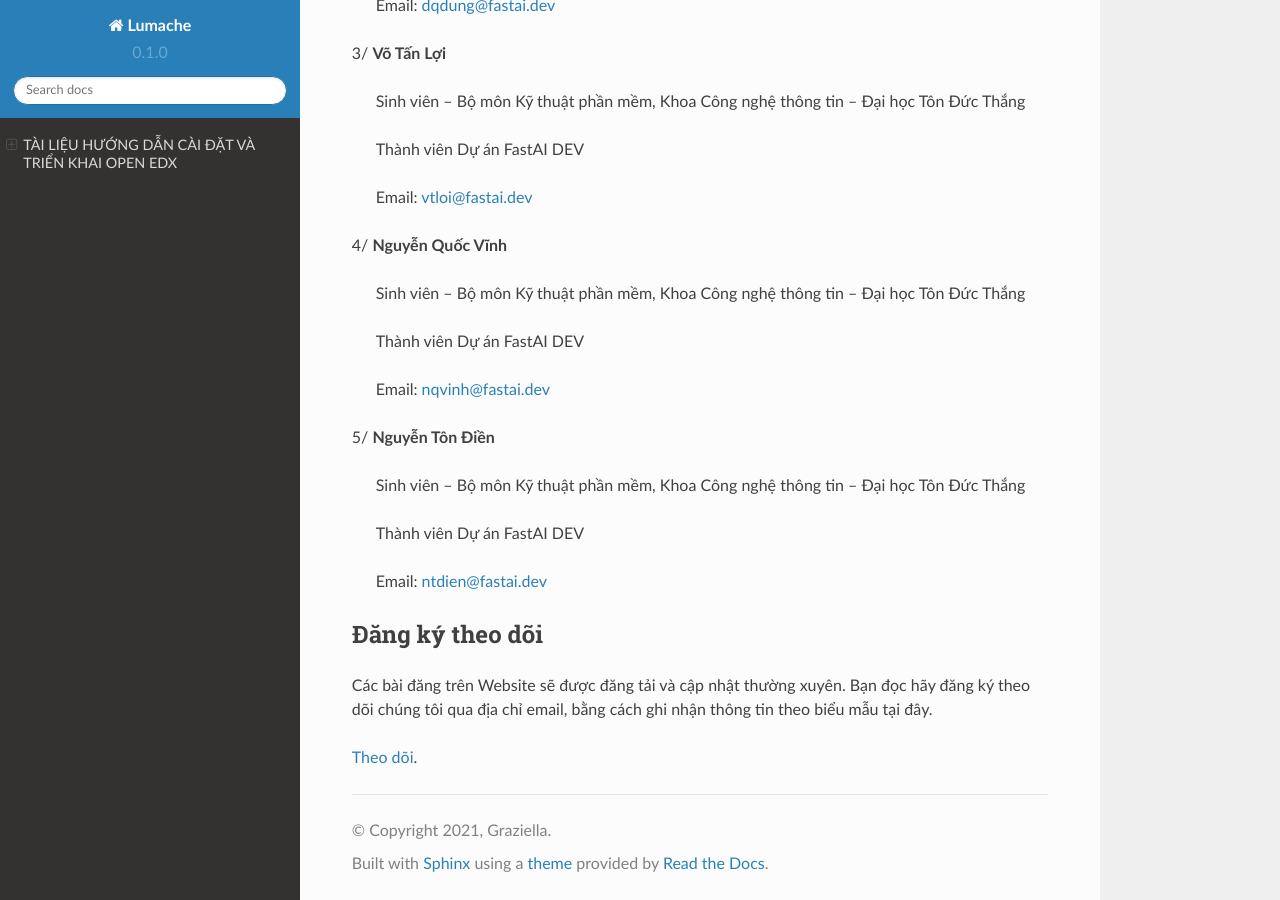
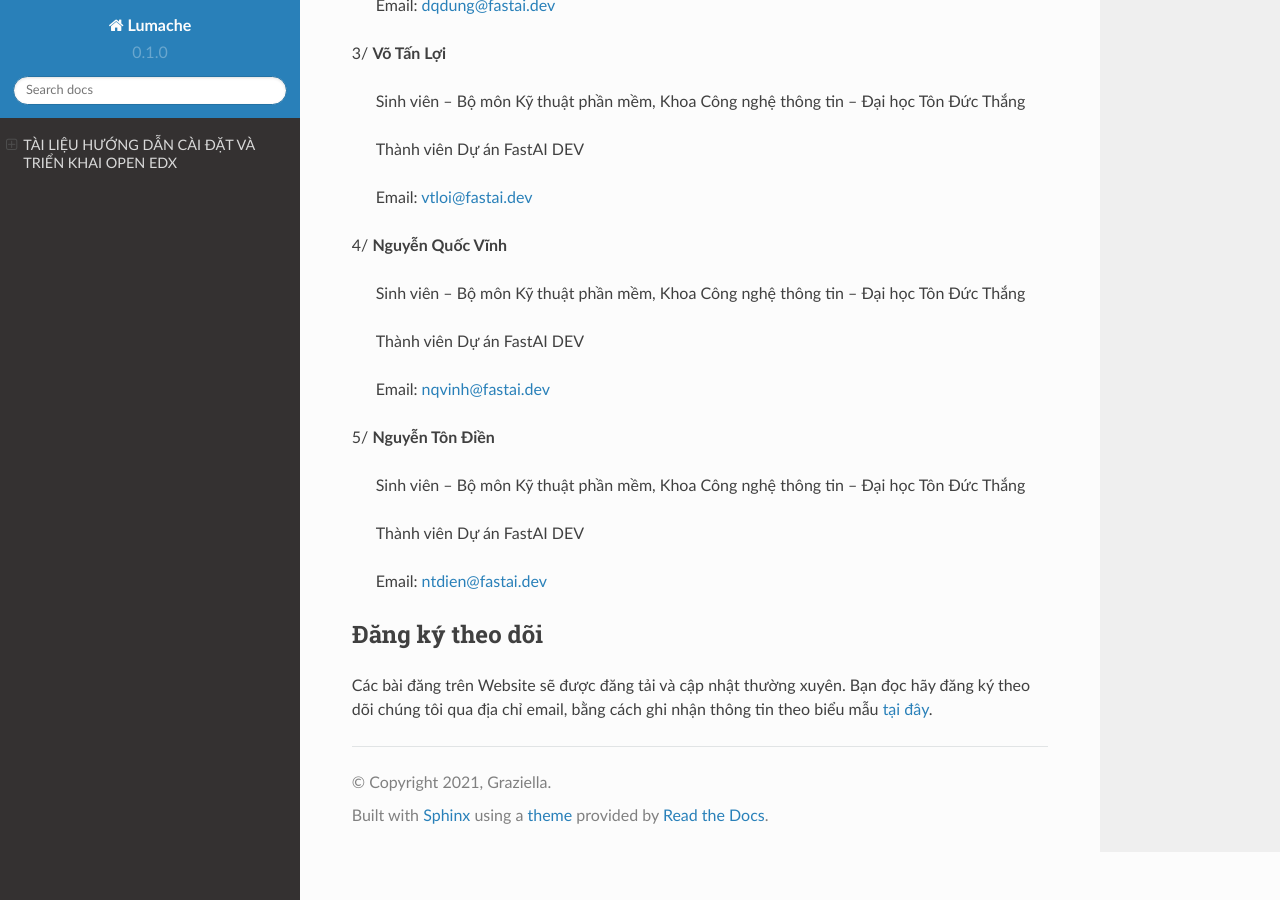
Before and after one commit to dlowji/rtd-openedx, a Sphinx documentation site: the page built from docs/source/index.rst, in a window 1280 px wide and 900 px high, scrolled down 1931 px. Built offline with Sphinx 7.4.7 and the Read the Docs theme 2.0.0, drawn with Linux system fonts in a browser that asks for light colours; some of the changed text lies outside the part shown.

Commit message:
Update index.rst

```diff
--- a/docs/source/index.rst
+++ b/docs/source/index.rst
@@ -9,10 +9,11 @@
 
 Gần đây, sự tăng trưởng của lĩnh vực thực tế ảo tăng cường, đặc biệt là sự ra đời của các phần cứng dành cho người dùng cuối, sẽ là động lực thúc đẩy vai trò của LMS trong việc tạo ra những trải nghiệm mới cho hoạt động dạy và hoạt động học. Chẳng hạn, sự phát triển của công nghệ hình ảnh 3D giúp minh họa các cơ quan, bộ phận bên trong vật thể, cùng với công nghệ tương tác trực tuyến giúp nâng cao hiệu suất dạy-học thông qua mạng Internet.
 
+.. figure:: images/edx-ar.jpg
+Thực tế ảo tăng cường cho phép người học tương tác với môi trường xung quanh theo một phương pháp hoàn toàn mới. Nguồn: `Apple Inc. <https://www.apple.com/in/education/k12/docs/ar-in-edu-lesson-ideas.pdf>`_
+
 Trong chuỗi bài này, chúng tôi sẽ sử dụng Open edX làm nền tảng chính để minh họa cho hoạt động dạy-học trên nền tảng số. Trong phần thứ nhất của chuỗi bài, chúng tôi sẽ trình bày cách thức cài đặt và triển khai nền tảng Open edX. Tiếp theo đó, trong phần hai, chúng tôi sẽ trình bày cách khai thác hiệu quả nền tảng Open edX. Chúng tôi sẽ thể hiện đối tượng người đọc trong mỗi bài viết để người dùng dễ tiếp cận các nội dung bài viết, chẳng hạn, lập trình viên, người dạy, người học, người quản lý giáo dục.
 
-.. figure:: images/edx-ar.jpg
-Thực tế ảo tăng cường cho phép người học tương tác với môi trường xung quanh theo một phương pháp hoàn toàn mới. Nguồn: `Apple Inc <Augmented Reality in Education_April2019 (apple.com)>`_
 
 Nhóm tác giả
 ------------
@@ -60,6 +61,4 @@
 
 Đăng ký theo dõi
 ----------------
-Các bài đăng trên Website sẽ được đăng tải và cập nhật thường xuyên. Bạn đọc hãy đăng ký theo dõi chúng tôi qua địa chỉ email, bằng cách ghi nhận thông tin theo biểu mẫu tại đây.
-
-`Theo dõi <https://www.google.com/>`_.
+Các bài đăng trên Website sẽ được đăng tải và cập nhật thường xuyên. Bạn đọc hãy đăng ký theo dõi chúng tôi qua địa chỉ email, bằng cách ghi nhận thông tin theo biểu mẫu `tại đây <https://www.google.com/>`_.
```
